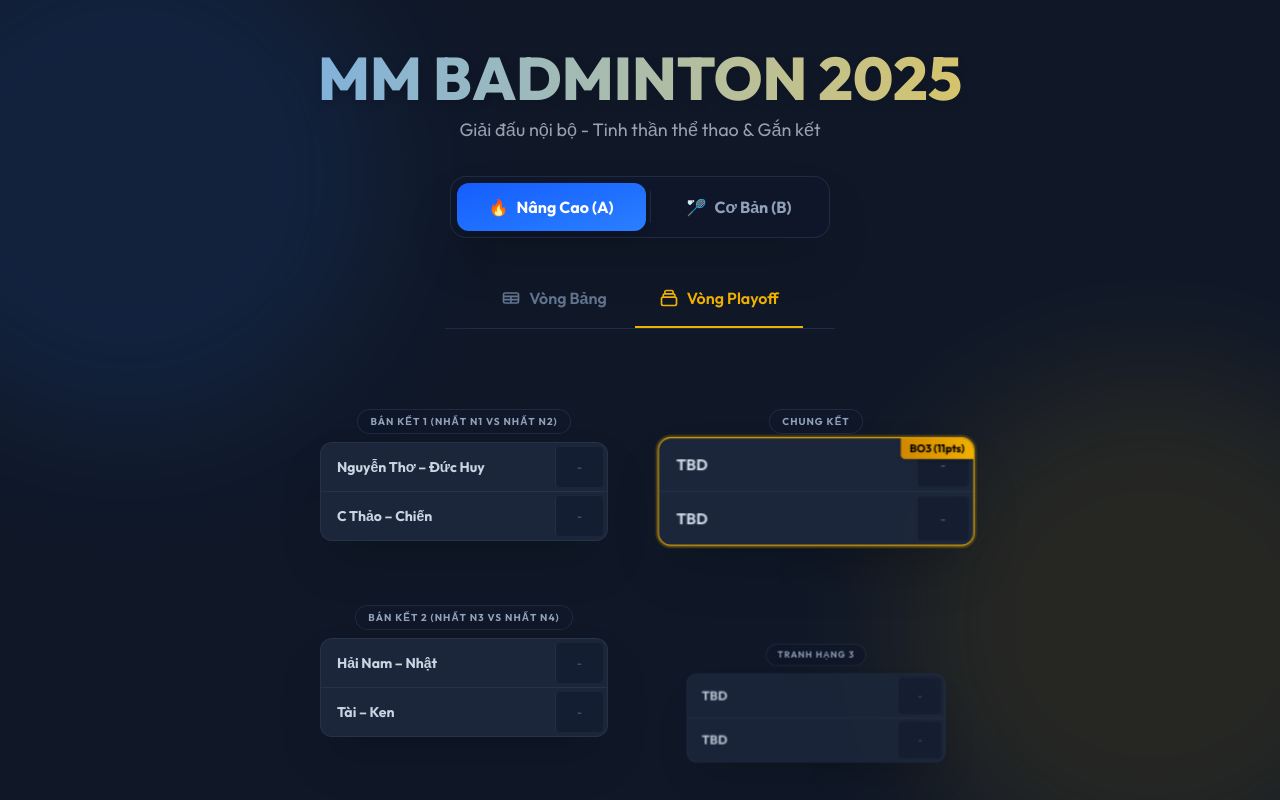
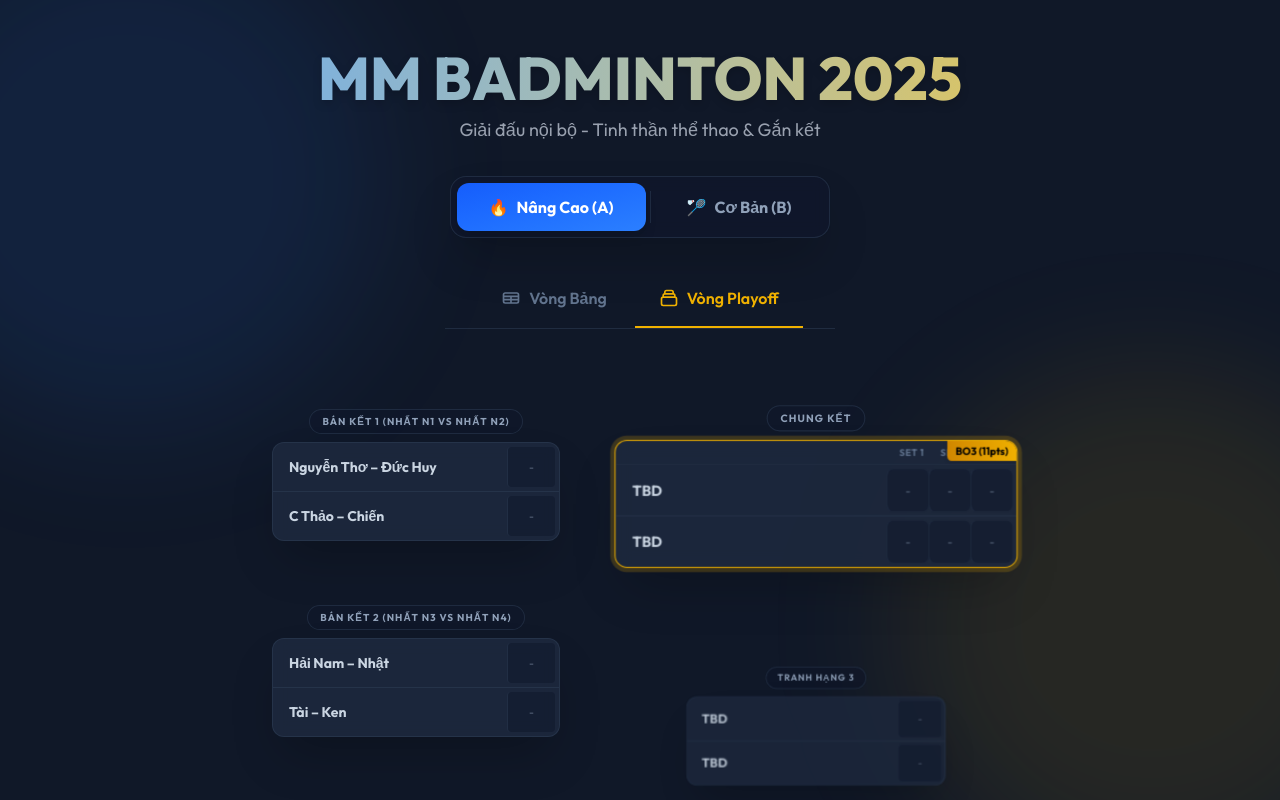
Before and after one commit to macdogiahuy/MM_badminton_tour, a React (Vite) app: page / in a window 1280 px wide. Both pictures are taken after a click on the button "Vòng Playoff". Shown: the top 800 px of the page. Built offline with nearby package versions, Linux system fonts and the light colour scheme.

Commit message:
Implement BO3 scoring logic for finals

```diff
--- a/src/App.jsx
+++ b/src/App.jsx
@@ -16,7 +16,11 @@ function App() {
         const newRes = { ...matchRes, [field]: value };
 
         // Auto-complete logic
-        if (newRes.score1 !== '' && newRes.score2 !== '') {
+        const hasStandardScore = newRes.score1 !== '' && newRes.score2 !== '' && newRes.score1 !== undefined && newRes.score2 !== undefined;
+        // Check if we have any set scores (simple check: if any field starting with 'score' is present)
+        const hasSetScores = Object.keys(newRes).some(k => k.startsWith('score') && newRes[k] !== '' && k !== 'score1' && k !== 'score2');
+
+        if (hasStandardScore || hasSetScores) {
             newRes.complete = true;
         } else {
             newRes.complete = false;
--- a/src/components/BracketMatch.jsx
+++ b/src/components/BracketMatch.jsx
@@ -1,18 +1,44 @@
 
-const BracketMatch = ({ title, team1, team2, score1, score2, onScoreChange, matchId, isFinal }) => {
-  const s1 = parseInt(score1 || 0);
-  const s2 = parseInt(score2 || 0);
-  // Highlight winner if scores are present and different
-  const hasScore = score1 !== '' && score2 !== '' && score1 !== undefined && score2 !== undefined;
-  const t1Win = hasScore && s1 > s2;
-  const t2Win = hasScore && s2 > s1;
+const BracketMatch = ({ title, team1, team2, score1, score2, onScoreChange, matchId, isFinal, score1_1, score2_1, score1_2, score2_2, score1_3, score2_3 }) => {
+  const p = (v) => parseInt(v) || 0;
+
+  // Single Set Logic
+  const s1 = p(score1);
+  const s2 = p(score2);
+  const singleSetWin1 = score1 !== '' && score1 !== undefined && s1 > s2;
+  const singleSetWin2 = score2 !== '' && score2 !== undefined && s2 > s1;
+
+  // BO3 Logic
+  // Check wins per set
+  let wins1 = 0;
+  let wins2 = 0;
+  const sets = [
+      { s1: score1_1, s2: score2_1 },
+      { s1: score1_2, s2: score2_2 },
+      { s1: score1_3, s2: score2_3 },
+  ];
+
+  sets.forEach(set => {
+      const v1 = parseInt(set.s1);
+      const v2 = parseInt(set.s2);
+      if (!isNaN(v1) && !isNaN(v2)) {
+          if (v1 > v2) wins1++;
+          if (v2 > v1) wins2++;
+      }
+  });
+
+  const bo3Win1 = isFinal && wins1 >= 2;
+  const bo3Win2 = isFinal && wins2 >= 2;
+
+  const t1Win = isFinal ? bo3Win1 : singleSetWin1;
+  const t2Win = isFinal ? bo3Win2 : singleSetWin2;
 
   const handleChange = (field, val) => {
     onScoreChange(matchId, field, val);
   };
 
   return (
-    <div className="flex flex-col gap-1 w-72 relative shrink-0 transition-all hover:scale-105 duration-300">
+    <div className={`flex flex-col gap-1 relative shrink-0 transition-all duration-300 ${isFinal ? 'w-96 scale-105 z-20' : 'w-72 hover:scale-105'}`}>
        {title && (
          <div className="text-[10px] text-slate-400 text-center mb-1 uppercase tracking-widest font-bold bg-slate-900/50 py-1 rounded-full mx-auto px-3 border border-slate-700/50">
             {title}
@@ -20,15 +46,42 @@ const BracketMatch = ({ title, team1, team2, score1, score2, onScoreChange, matc
        )}
 
        <div className={`border bg-slate-800/90 backdrop-blur shadow-2xl rounded-xl overflow-hidden relative group
-            ${isFinal ? 'border-yellow-500 ring-2 ring-yellow-500/20 scale-110 z-10' : 'border-slate-700/50 hover:border-blue-500/50'}
+            ${isFinal ? 'border-yellow-500 ring-4 ring-yellow-500/20' : 'border-slate-700/50 hover:border-blue-500/50'}
        `}>
           {isFinal && <div className="absolute top-0 right-0 bg-gradient-to-l from-yellow-500 to-yellow-600 text-black text-[10px] font-bold px-2 py-0.5 rounded-bl shadow-sm">BO3 (11pts)</div>}
+
+          {/* Header for BO3 */}
+          {isFinal && (
+             <div className="flex text-[9px] text-slate-500 font-bold uppercase tracking-wider text-center border-b border-slate-700/30">
+                <div className="flex-1"></div>
+                <div className="w-10 py-1">Set 1</div>
+                <div className="w-10 py-1">Set 2</div>
+                <div className="w-10 py-1">Set 3</div>
+             </div>
+          )}
 
           {/* Team 1 */}
           <div className={`flex justify-between items-center border-b border-slate-700/50 p-1 ${t1Win ? 'bg-gradient-to-r from-green-900/40 to-transparent' : ''}`}>
              <div className={`px-3 py-2 text-sm truncate flex-1 font-bold transition-colors ${t1Win ? 'text-green-400' : 'text-slate-300'}`}>
                 {team1?.name || (team1 === null ? 'TBD' : '...')}
              </div>
+
+             {isFinal ? (
+                 <div className="flex">
+                    {[1, 2, 3].map(i => (
+                        <input
+                           key={i}
+                           type="number"
+                           className={`w-10 h-10 text-center text-sm font-mono border-l border-slate-700/50 focus:outline-none transition-colors
+                               ${(parseInt(sets[i-1].s1) > parseInt(sets[i-1].s2)) ? 'text-green-400 font-bold bg-green-900/20' : 'text-slate-400 bg-slate-900/50 focus:bg-slate-800'}
+                           `}
+                           value={sets[i-1].s1 || ''}
+                           onChange={(e) => handleChange(`score1_${i}`, e.target.value)}
+                           placeholder="-"
+                        />
+                    ))}
+                 </div>
+             ) : (
                  <input
                     type="number"
                     className={`w-12 h-10 text-center text-sm font-mono border-l border-slate-700/50 focus:outline-none transition-colors rounded ${t1Win ? 'text-green-400 font-bold bg-green-900/20' : 'text-slate-400 bg-slate-900/50 focus:bg-slate-800'}`}
@@ -36,6 +89,7 @@ const BracketMatch = ({ title, team1, team2, score1, score2, onScoreChange, matc
                     onChange={(e) => handleChange('score1', e.target.value)}
                     placeholder="-"
                  />
+             )}
           </div>
 
           {/* Team 2 */}
@@ -43,6 +97,23 @@ const BracketMatch = ({ title, team1, team2, score1, score2, onScoreChange, matc
              <div className={`px-3 py-2 text-sm truncate flex-1 font-bold transition-colors ${t2Win ? 'text-green-400' : 'text-slate-300'}`}>
                 {team2?.name || (team2 === null ? 'TBD' : '...')}
              </div>
+
+             {isFinal ? (
+                 <div className="flex">
+                    {[1, 2, 3].map(i => (
+                        <input
+                           key={i}
+                           type="number"
+                           className={`w-10 h-10 text-center text-sm font-mono border-l border-slate-700/50 focus:outline-none transition-colors
+                               ${(parseInt(sets[i-1].s2) > parseInt(sets[i-1].s1)) ? 'text-green-400 font-bold bg-green-900/20' : 'text-slate-400 bg-slate-900/50 focus:bg-slate-800'}
+                           `}
+                           value={sets[i-1].s2 || ''}
+                           onChange={(e) => handleChange(`score2_${i}`, e.target.value)}
+                           placeholder="-"
+                        />
+                    ))}
+                 </div>
+             ) : (
                  <input
                     type="number"
                     className={`w-12 h-10 text-center text-sm font-mono border-l border-slate-700/50 focus:outline-none transition-colors rounded ${t2Win ? 'text-green-400 font-bold bg-green-900/20' : 'text-slate-400 bg-slate-900/50 focus:bg-slate-800'}`}
@@ -50,6 +121,7 @@ const BracketMatch = ({ title, team1, team2, score1, score2, onScoreChange, matc
                     onChange={(e) => handleChange('score2', e.target.value)}
                     placeholder="-"
                  />
+             )}
           </div>
        </div>
     </div>
--- a/src/components/KnockoutBracket.jsx
+++ b/src/components/KnockoutBracket.jsx
@@ -50,13 +50,53 @@ const KnockoutBracket = ({ category, groups, results, updateResults }) => {
 
     const getWinner = (match, t1, t2) => {
         const res = getMatchResult(match.id);
-        if (!res.complete) return null;
+        // Note: res.complete depends on generic generic check in App.jsx now
+        if (!res || !res.complete) return null;
+
+        // BO3 Logic for Finals
+        if (match.title.includes('Chung Kết')) {
+             let wins1 = 0;
+             let wins2 = 0;
+             const sets = [1, 2, 3];
+             sets.forEach(i => {
+                 const s1 = parseInt(res[`score1_${i}`]);
+                 const s2 = parseInt(res[`score2_${i}`]);
+                 if (!isNaN(s1) && !isNaN(s2)) {
+                     if (s1 > s2) wins1++;
+                     if (s2 > s1) wins2++;
+                 }
+             });
+             if (wins1 >= 2) return t1;
+             if (wins2 >= 2) return t2;
+             return null;
+        }
+
+        // Standard 1-set Logic
         return parseInt(res.score1) > parseInt(res.score2) ? t1 : t2;
     };
 
     const getLoser = (match, t1, t2) => {
         const res = getMatchResult(match.id);
-        if (!res.complete) return null;
+        if (!res || !res.complete) return null;
+
+        // BO3 Logic for Finals
+        if (match.title.includes('Chung Kết')) {
+             let wins1 = 0;
+             let wins2 = 0;
+             const sets = [1, 2, 3];
+             sets.forEach(i => {
+                 const s1 = parseInt(res[`score1_${i}`]);
+                 const s2 = parseInt(res[`score2_${i}`]);
+                 if (!isNaN(s1) && !isNaN(s2)) {
+                     if (s1 > s2) wins1++;
+                     if (s2 > s1) wins2++;
+                 }
+             });
+             if (wins1 >= 2) return t2;
+             if (wins2 >= 2) return t1;
+             return null;
+        }
+
         return parseInt(res.score1) > parseInt(res.score2) ? t2 : t1;
     };
 
@@ -119,8 +159,7 @@ const KnockoutBracket = ({ category, groups, results, updateResults }) => {
                         title={match.title}
                         team1={match.t1}
                         team2={match.t2}
-                                        score1={results[match.id]?.score1}
-                                        score2={results[match.id]?.score2}
+                        {...(results[match.id] || {})}
                         onScoreChange={updateResults}
                         isFinal={isFinal}
                     />
```
Lines whose indentation alone changed are shown as unchanged.
